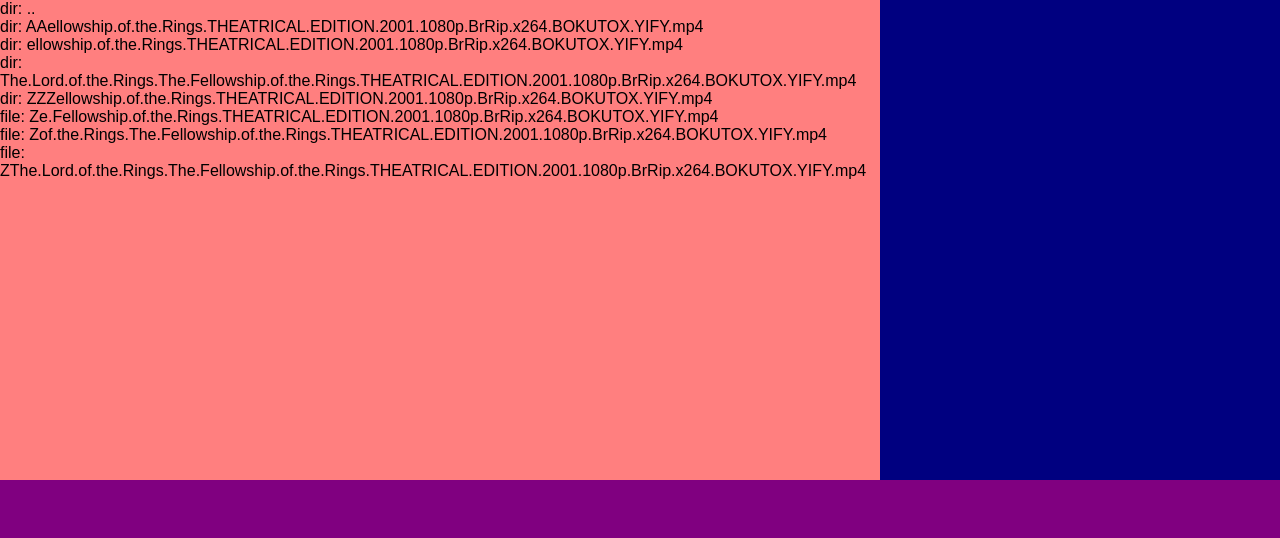
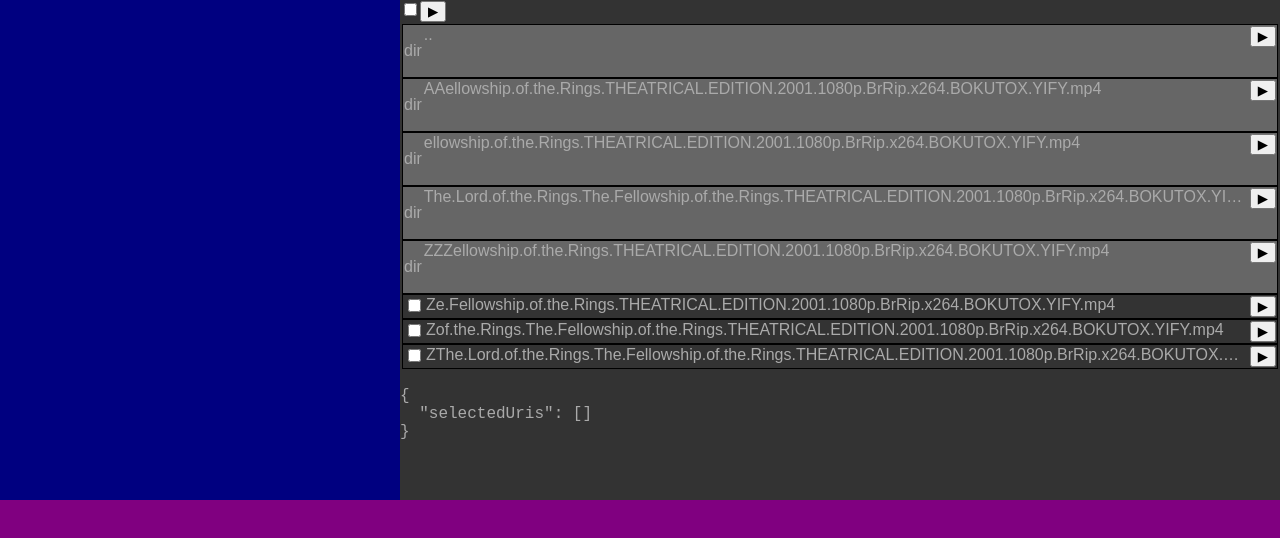
Before and after one commit to maro-ort/vlc-web, a React (Create React App) app: page / in a window 1280 px wide. Shown: the top 538 px of the page. Built offline with nearby package versions, Linux system fonts and the light colour scheme.

Commit message:
🚧 Styling file browser a little bit

```diff
--- a/package.json
+++ b/package.json
@@ -10,6 +10,7 @@
     "@types/node": "^16.11.47",
     "@types/react": "^18.0.15",
     "@types/react-dom": "^18.0.6",
+    "classnames": "^2.3.2",
     "react": "^18.2.0",
     "react-dom": "^18.2.0",
     "react-scripts": "5.0.1",
--- a/src/App.tsx
+++ b/src/App.tsx
@@ -23,10 +23,10 @@
 const App: FC<{}> = () => {
   return (
     <AppProvider>
-      <div id="drawer">
-        <FileBrowser />
-        <Playlist />
-      </div>
+      {/* <div id="drawer"> */}
+      <Playlist />
+      <FileBrowser />
+      {/* </div> */}
       <Controls />
     </AppProvider>
   )
--- a/src/FileBrowser.tsx
+++ b/src/FileBrowser.tsx
@@ -1,25 +1,56 @@
-import React, { FC, useContext, useEffect, useState } from 'react'
+import React, { FC, SetStateAction, useCallback, useContext, useEffect, useState } from 'react'
+import cx from 'classnames'
+
 import { AppCtx } from './App'
 
 const DirItem: FC<{
-  dir: BrowserItem
-}> = ({ dir }) => {
-  return <div>dir: {dir.name}</div>
+  file: BrowserItem
+}> = ({ file }) => {
+  return (
+    <>
+      <td>
+        <p>dir</p>
+      </td>
+      <td className="filebrowser__item-name">{file.name}</td>
+      <td>
+        <button>▶</button>
+      </td>
+    </>
+  )
 }
 
 const FileItem: FC<{
   file: BrowserItem
-}> = ({ file }) => {
-  return <div>file: {file.name}</div>
+  selectedUris: string[]
+  toggleSelectUri: (uri: string) => void
+}> = ({ file, selectedUris, toggleSelectUri }) => {
+  return (
+    <>
+      <td onClick={() => toggleSelectUri(file.uri)}>
+        <input type="checkbox" value={file.uri} checked={selectedUris.includes(file.uri)} />
+      </td>
+      <td className="filebrowser__item-name" onClick={() => toggleSelectUri(file.uri)}>
+        {file.name}
+      </td>
+      <td>
+        <button>▶</button>
+      </td>
+    </>
+  )
 }
 
 const FileBrowser: FC<{}> = () => {
   const { vlc } = useContext(AppCtx)
   const [files, setFiles] = useState<BrowserItem[]>([])
+  const [selectedUris, setSelectedUris] = useState<string[]>([])
 
-  useEffect(() => {
+  /**
+   * File management
+   */
+  const updateFiles = useCallback(
+    (path?: string) => {
       void vlc.browser
-      .fakeDir('/')
+        .fakeDir(path || '/')
         .then(f =>
           f.sort((a, b) => {
             if (a.name === '..') return -1
@@ -28,17 +59,58 @@
           })
         )
         .then(setFiles)
-  }, [vlc])
+    },
+    [vlc]
+  )
+
+  useEffect(() => updateFiles, [updateFiles])
+
+  /**
+   * File selection
+   */
+
+  const toggleSelectAll = (e: React.ChangeEvent<HTMLInputElement>) => {
+    const { checked } = e.target
+    // if (!checked)
+  }
+
+  const toggleSelectUri = useCallback(
+    (uri: string) => {
+      console.log('aaa')
+
+      const checked = selectedUris.includes(uri)
+      console.log({ checked })
+
+      if (checked) setSelectedUris(selectedUris.filter(v => v !== uri))
+      else setSelectedUris([...selectedUris, uri])
+    },
+    [selectedUris]
+  )
+
+  const queueSelected = () => {}
 
   return (
-    <div id="file-browser">
-      {files.map(
-        (file, i) =>
-          ({
-            dir: <DirItem dir={file} />,
-            file: <FileItem file={file} />,
-          }[file.type])
-      )}
+    <div id="filebrowser">
+      <div className="filebrowser__actions">
+        <input type="checkbox" onChange={toggleSelectAll} />
+        <button onClick={queueSelected}>▶</button>
+      </div>
+      <table className="filebrowser__items">
+        <tbody>
+          {files.map((file, i) => {
+            const itemComponent = {
+              dir: <DirItem file={file} />,
+              file: <FileItem file={file} selectedUris={selectedUris} toggleSelectUri={toggleSelectUri} />,
+            }[file.type]
+            return (
+              <tr key={i} className={cx('filebrowser__item', file.type)}>
+                {itemComponent}
+              </tr>
+            )
+          })}
+        </tbody>
+      </table>
+      <pre style={{ width: '200px' }}>{JSON.stringify({ selectedUris }, null, 2)}</pre>
     </div>
   )
 }
--- /dev/null
+++ b/src/scss/filebrowser.scss
@@ -0,0 +1,35 @@
+#filebrowser {
+
+  .filebrowser {
+    &__items {
+      table-layout: fixed;
+      width: 100%;
+    }
+
+    &__item {
+      border: 1px solid black;
+      display: flex;
+      justify-content: space-between;
+
+      &.dir {
+        background-color: var(--color-dark);
+      }
+
+      &-name {
+        overflow: hidden;
+        text-overflow: ellipsis;
+        transition: all .3s;
+        // text-align: left;
+        white-space: nowrap;
+        width: 100%;
+
+        &:hover {
+          color: var(--color-lighter);
+        }
+
+      }
+    }
+
+
+  }
+}
--- a/src/scss/main.scss
+++ b/src/scss/main.scss
@@ -1,7 +1,12 @@
 @import './vars.scss';
 
+@import './filebrowser.scss';
+
+
+
 html, body, #root {
-  background-color: white;
+  background-color: var(--color-darker);
+  color: var(--color-light);
   font-family: Arial, Helvetica, sans-serif;
   font-size: 16px;
   height: 100vh;
@@ -10,24 +15,26 @@
 }
 
 #root {
-  display: flex;
-  flex-direction: column;
 
-  #drawer {
-    display: grid;
-    flex-grow: 1;
-    grid-template-columns: auto 400px;
-  }
+  display: grid;
+  grid-template-columns: 400px auto;
+  grid-template-rows: auto 300px;
+
+  // display: flex;
+  // flex-direction: column;
+
+  // #drawer {
+  //   display: grid;
+  //   flex-grow: 1;
+  //   grid-template-columns: auto 400px;
+  // }
 }
 
 
 #controls {
   background-color: purple;
-  height: 20rem;
-}
-
-#file-browser {
-  background-color: rgba(red, .5);
+  height: 100%;
+  grid-column: span 2;
 }
 
 #playlist {
--- a/src/scss/vars.scss
+++ b/src/scss/vars.scss
@@ -1,4 +1,14 @@
-$grey: #aaa;
 $grey-dark: #666;
 $grey-darker: #333;
-$grey-light: #eee;
+$grey-light: #aaa;
+$grey-lighter: #eee;
+
+$accent: #1d511d;
+
+:root {
+  --color-accent: #{$accent};
+  --color-dark: #{$grey-dark};
+  --color-darker: #{$grey-darker};
+  --color-light: #{$grey-light};
+  --color-lighter: #{$grey-lighter};
+}
--- a/src/vlc/index.ts
+++ b/src/vlc/index.ts
@@ -35,7 +35,7 @@
           size: 2580263063,
           uid: 1000,
           gid: 1001,
-          uri: 'file:///home/aumon/downloads/movies/The%20Lord%20of%20the%20Rings%20The%20Fellowship%20of%20the%20Ring%20THEATRICAL%20EDITION%20%282001%29%20%5B1080p%5D/The.Lord.of.the.Rings.The.Fellowship.of.the.Rings.THEATRICAL.EDITION.2001.1080p.BrRip.x264.BOKUTOX.YIFY.mp4',
+          uri: 'file:///home/aumon/downloasds/movies/The%20Lord%20of%20the%20Rings%20The%20Fellowship%20of%20the%20Ring%20THEATRICAL%20EDITION%20%282001%29%20%5B1080p%5D/The.Lord.of.the.Rings.The.Fellowship.of.the.Rings.THEATRICAL.EDITION.2001.1080p.BrRip.x264.BOKUTOX.YIFY.mp4',
           path: '/home/aumon/downloads/movies/The Lord of the Rings The Fellowship of the Ring THEATRICAL EDITION (2001) [1080p]/The.Lord.of.the.Rings.The.Fellowship.of.the.Rings.THEATRICAL.EDITION.2001.1080p.BrRip.x264.BOKUTOX.YIFY.mp4',
           name: 'The.Lord.of.the.Rings.The.Fellowship.of.the.Rings.THEATRICAL.EDITION.2001.1080p.BrRip.x264.BOKUTOX.YIFY.mp4',
           creation_time: 1660026411,
@@ -48,7 +48,7 @@
           size: 2580263063,
           uid: 1000,
           gid: 1001,
-          uri: 'file:///home/aumon/downloads/movies/The%20Lord%20of%20the%20Rings%20The%20Fellowship%20of%20the%20Ring%20THEATRICAL%20EDITION%20%282001%29%20%5B1080p%5D/The.Lord.of.the.Rings.The.Fellowship.of.the.Rings.THEATRICAL.EDITION.2001.1080p.BrRip.x264.BOKUTOX.YIFY.mp4',
+          uri: 'file:///home/aumon/dsownloads/movies/The%20Lord%20of%20the%20Rings%20The%20Fellowship%20of%20the%20Ring%20THEATRICAL%20EDITION%20%282001%29%20%5B1080p%5D/The.Lord.of.the.Rings.The.Fellowship.of.the.Rings.THEATRICAL.EDITION.2001.1080p.BrRip.x264.BOKUTOX.YIFY.mp4',
           path: '/home/aumon/downloads/movies/The Lord of the Rings The Fellowship of the Ring THEATRICAL EDITION (2001) [1080p]/The.Lord.of.the.Rings.The.Fellowship.of.the.Rings.THEATRICAL.EDITION.2001.1080p.BrRip.x264.BOKUTOX.YIFY.mp4',
           name: 'ellowship.of.the.Rings.THEATRICAL.EDITION.2001.1080p.BrRip.x264.BOKUTOX.YIFY.mp4',
           creation_time: 1660026411,
@@ -61,7 +61,7 @@
           size: 2580263063,
           uid: 1000,
           gid: 1001,
-          uri: 'file:///home/aumon/downloads/movies/The%20Lord%20of%20the%20Rings%20The%20Fellowship%20of%20the%20Ring%20THEATRICAL%20EDITION%20%282001%29%20%5B1080p%5D/The.Lord.of.the.Rings.The.Fellowship.of.the.Rings.THEATRICAL.EDITION.2001.1080p.BrRip.x264.BOKUTOX.YIFY.mp4',
+          uri: 'file:///home/aumon/downloads/movsies/The%20Lord%20of%20the%20Rings%20The%20Fellowship%20of%20the%20Ring%20THEATRICAL%20EDITION%20%282001%29%20%5B1080p%5D/The.Lord.of.the.Rings.The.Fellowship.of.the.Rings.THEATRICAL.EDITION.2001.1080p.BrRip.x264.BOKUTOX.YIFY.mp4',
           path: '/home/aumon/downloads/movies/The Lord of the Rings The Fellowship of the Ring THEATRICAL EDITION (2001) [1080p]/The.Lord.of.the.Rings.The.Fellowship.of.the.Rings.THEATRICAL.EDITION.2001.1080p.BrRip.x264.BOKUTOX.YIFY.mp4',
           name: 'AAellowship.of.the.Rings.THEATRICAL.EDITION.2001.1080p.BrRip.x264.BOKUTOX.YIFY.mp4',
           creation_time: 1660026411,
@@ -74,7 +74,7 @@
           size: 2580263063,
           uid: 1000,
           gid: 1001,
-          uri: 'file:///home/aumon/downloads/movies/The%20Lord%20of%20the%20Rings%20The%20Fellowship%20of%20the%20Ring%20THEATRICAL%20EDITION%20%282001%29%20%5B1080p%5D/The.Lord.of.the.Rings.The.Fellowship.of.the.Rings.THEATRICAL.EDITION.2001.1080p.BrRip.x264.BOKUTOX.YIFY.mp4',
+          uri: 'file:///home/aumon/downloads/maovies/The%20Lord%20of%20the%20Rings%20The%20Fellowship%20of%20the%20Ring%20THEATRICAL%20EDITION%20%282001%29%20%5B1080p%5D/The.Lord.of.the.Rings.The.Fellowship.of.the.Rings.THEATRICAL.EDITION.2001.1080p.BrRip.x264.BOKUTOX.YIFY.mp4',
           path: '/home/aumon/downloads/movies/The Lord of the Rings The Fellowship of the Ring THEATRICAL EDITION (2001) [1080p]/The.Lord.of.the.Rings.The.Fellowship.of.the.Rings.THEATRICAL.EDITION.2001.1080p.BrRip.x264.BOKUTOX.YIFY.mp4',
           name: 'ZZZellowship.of.the.Rings.THEATRICAL.EDITION.2001.1080p.BrRip.x264.BOKUTOX.YIFY.mp4',
           creation_time: 1660026411,
@@ -87,7 +87,7 @@
           size: 2580263063,
           uid: 1000,
           gid: 1001,
-          uri: 'file:///home/aumon/downloads/movies/The%20Lord%20of%20the%20Rings%20The%20Fellowship%20of%20the%20Ring%20THEATRICAL%20EDITION%20%282001%29%20%5B1080p%5D/The.Lord.of.the.Rings.The.Fellowship.of.the.Rings.THEATRICAL.EDITION.2001.1080p.BrRip.x264.BOKUTOX.YIFY.mp4',
+          uri: 'file:///home/aumon/downloads/mdovies/The%20Lord%20of%20the%20Rings%20The%20Fellowship%20of%20the%20Ring%20THEATRICAL%20EDITION%20%282001%29%20%5B1080p%5D/The.Lord.of.the.Rings.The.Fellowship.of.the.Rings.THEATRICAL.EDITION.2001.1080p.BrRip.x264.BOKUTOX.YIFY.mp4',
           path: '/home/aumon/downloads/movies/The Lord of the Rings The Fellowship of the Ring THEATRICAL EDITION (2001) [1080p]/The.Lord.of.the.Rings.The.Fellowship.of.the.Rings.THEATRICAL.EDITION.2001.1080p.BrRip.x264.BOKUTOX.YIFY.mp4',
           name: 'ZThe.Lord.of.the.Rings.The.Fellowship.of.the.Rings.THEATRICAL.EDITION.2001.1080p.BrRip.x264.BOKUTOX.YIFY.mp4',
           creation_time: 1660026411,
@@ -100,7 +100,7 @@
           size: 2580263063,
           uid: 1000,
           gid: 1001,
-          uri: 'file:///home/aumon/downloads/movies/The%20Lord%20of%20the%20Rings%20The%20Fellowship%20of%20the%20Ring%20THEATRICAL%20EDITION%20%282001%29%20%5B1080p%5D/The.Lord.of.the.Rings.The.Fellowship.of.the.Rings.THEATRICAL.EDITION.2001.1080p.BrRip.x264.BOKUTOX.YIFY.mp4',
+          uri: 'file:///home/aumon/downloads/mouvies/The%20Lord%20of%20the%20Rings%20The%20Fellowship%20of%20the%20Ring%20THEATRICAL%20EDITION%20%282001%29%20%5B1080p%5D/The.Lord.of.the.Rings.The.Fellowship.of.the.Rings.THEATRICAL.EDITION.2001.1080p.BrRip.x264.BOKUTOX.YIFY.mp4',
           path: '/home/aumon/downloads/movies/The Lord of the Rings The Fellowship of the Ring THEATRICAL EDITION (2001) [1080p]/The.Lord.of.the.Rings.The.Fellowship.of.the.Rings.THEATRICAL.EDITION.2001.1080p.BrRip.x264.BOKUTOX.YIFY.mp4',
           name: 'Zof.the.Rings.The.Fellowship.of.the.Rings.THEATRICAL.EDITION.2001.1080p.BrRip.x264.BOKUTOX.YIFY.mp4',
           creation_time: 1660026411,
@@ -113,7 +113,7 @@
           size: 2580263063,
           uid: 1000,
           gid: 1001,
-          uri: 'file:///home/aumon/downloads/movies/The%20Lord%20of%20the%20Rings%20The%20Fellowship%20of%20the%20Ring%20THEATRICAL%20EDITION%20%282001%29%20%5B1080p%5D/The.Lord.of.the.Rings.The.Fellowship.of.the.Rings.THEATRICAL.EDITION.2001.1080p.BrRip.x264.BOKUTOX.YIFY.mp4',
+          uri: 'file:///home/aumon/downloads/movieys/The%20Lord%20of%20the%20Rings%20The%20Fellowship%20of%20the%20Ring%20THEATRICAL%20EDITION%20%282001%29%20%5B1080p%5D/The.Lord.of.the.Rings.The.Fellowship.of.the.Rings.THEATRICAL.EDITION.2001.1080p.BrRip.x264.BOKUTOX.YIFY.mp4',
           path: '/home/aumon/downloads/movies/The Lord of the Rings The Fellowship of the Ring THEATRICAL EDITION (2001) [1080p]/The.Lord.of.the.Rings.The.Fellowship.of.the.Rings.THEATRICAL.EDITION.2001.1080p.BrRip.x264.BOKUTOX.YIFY.mp4',
           name: 'Ze.Fellowship.of.the.Rings.THEATRICAL.EDITION.2001.1080p.BrRip.x264.BOKUTOX.YIFY.mp4',
           creation_time: 1660026411,
@@ -140,8 +140,8 @@
     void sendCommand({ command: 'pl_stop' })
   }
 
-  playFile(path: string): void {
-    void sendCommand({ command: 'in_play', input: path })
+  playFile(uri: string): void {
+    void sendCommand({ command: 'in_play', input: uri })
   }
 
   playItem(id: string): void {
@@ -205,8 +205,8 @@
     })
   }
 
-  queue(path: string): void {
-    void sendCommand({ command: 'in_enqueue', input: path })
+  queue(uri: string): void {
+    void sendCommand({ command: 'in_enqueue', input: uri })
   }
 }
 
```
Also changed, not shown: 1 other file (tests, documents, lock files or other folders). Lines whose indentation alone changed are shown as unchanged.
